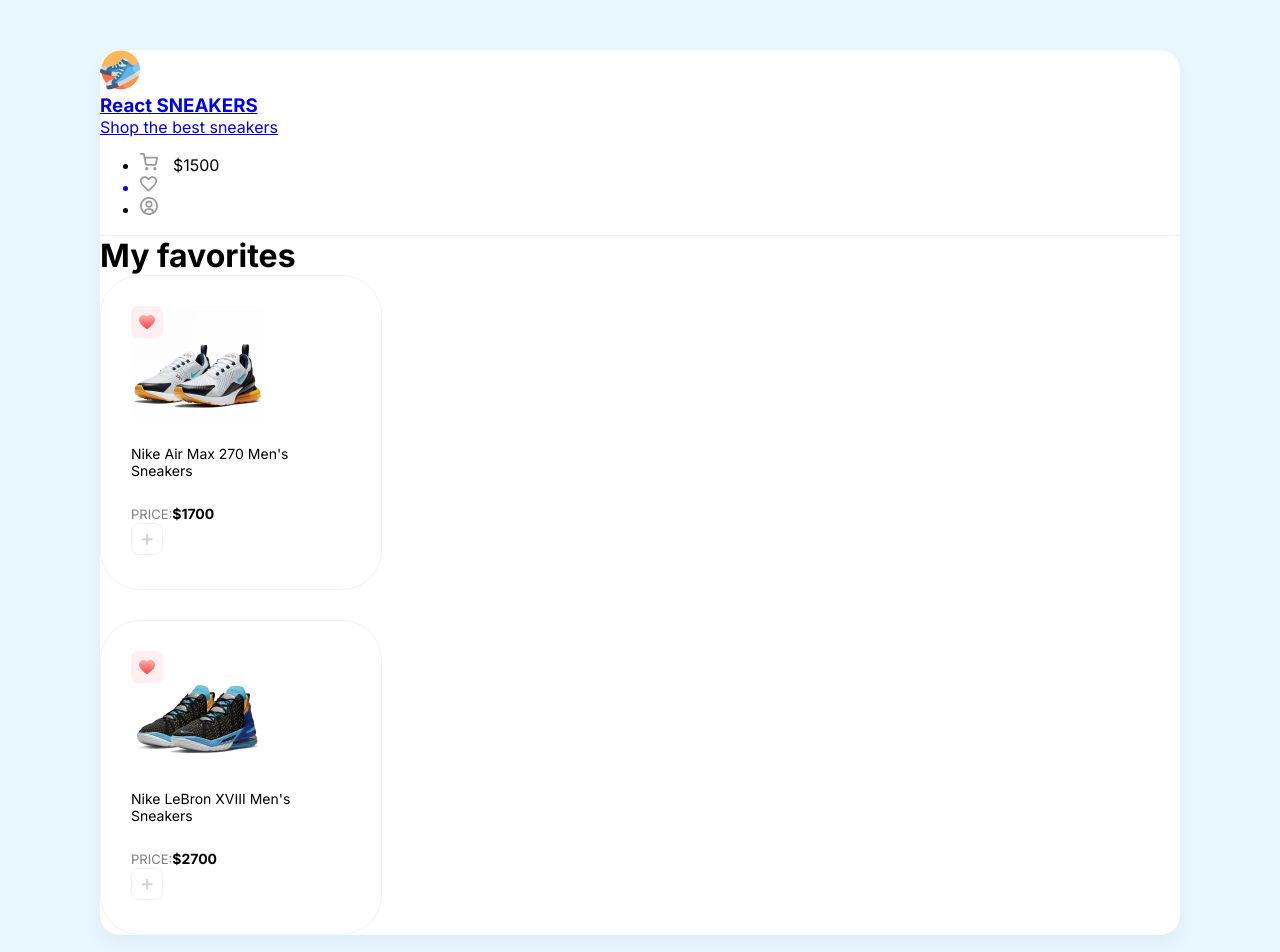
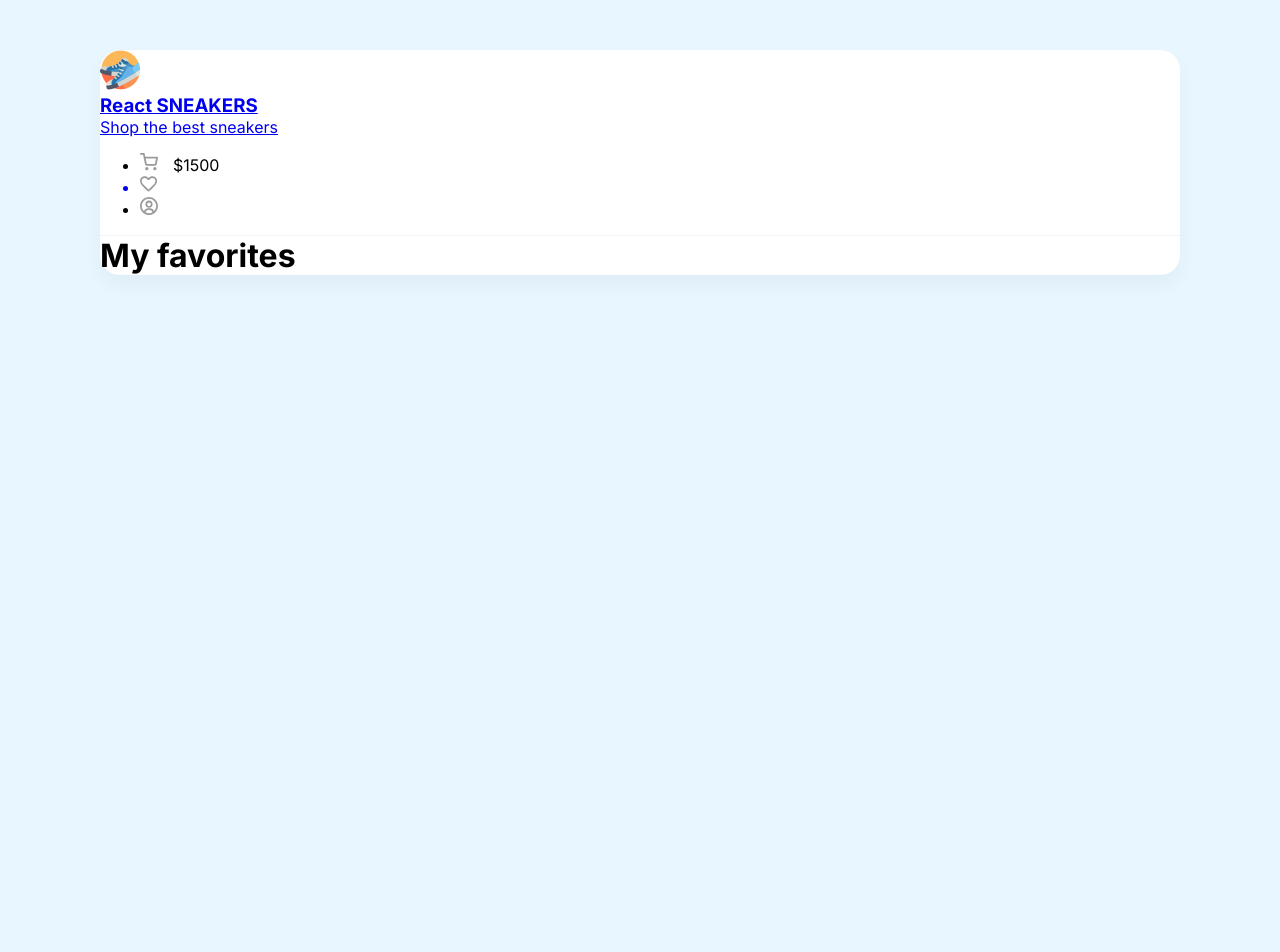
Before and after one commit to dzhygrynyuk/React-Sneakers, a React (Create React App) app: page /favorites in a window 1280 px wide. Shown: the top 952 px of the page. After the commit the page ends 800 px from the top, so only its background shows below. Built offline with nearby package versions, Linux system fonts and the light colour scheme; data requests are answered from the project's data file.

Commit message:
Add to favorite: async/away

```diff
--- a/src/App.js
+++ b/src/App.js
@@ -49,13 +49,17 @@
     setCartItems(prev => prev.filter(item => item.id !== id));
   }
 
-  const onAddToFavorite = (itemObj) => {
-    if(favoriteItems.find(favoriteItem => favoriteItem.id === itemObj.id)){
-      axios.delete('http://localhost:3001/favorites/'+itemObj.id);
-      setFavoriteItems(prev => prev.filter(item => item.id !== itemObj.id));
-    }else{
-      axios.post('http://localhost:3001/favorites', itemObj);
-      setFavoriteItems(prev => [...prev, itemObj]);
+  const onAddToFavorite = async (itemObj) => {
+    try{
+      if(favoriteItems.find(favoriteItem => favoriteItem.id === itemObj.id)){
+        axios.delete('http://localhost:3001/favorites/'+itemObj.id);
+        setFavoriteItems(prev => prev.filter(item => item.id !== itemObj.id));
+      }else{
+        const {data} = await axios.post('http://localhost:3001/favorites', itemObj);
+        setFavoriteItems(prev => [...prev, data]);
+      }
+    } catch {
+      alert('Failed to add to favorites!');
     }
   }
 
--- a/src/assets/db.json
+++ b/src/assets/db.json
@@ -49,18 +49,5 @@
       "imgUrl": "/img/sneakers/2.jpg"
     }
   ],
-  "favorites": [
-    {
-      "title": "Nike Air Max 270 Men's Sneakers",
-      "price": 1700,
-      "imgUrl": "/img/sneakers/2.jpg",
-      "id": 1
-    },
-    {
-      "title": "Nike LeBron XVIII Men's Sneakers",
-      "price": 2700,
-      "imgUrl": "/img/sneakers/8.jpg",
-      "id": 2
-    }
-  ]
+  "favorites": []
 }
```
